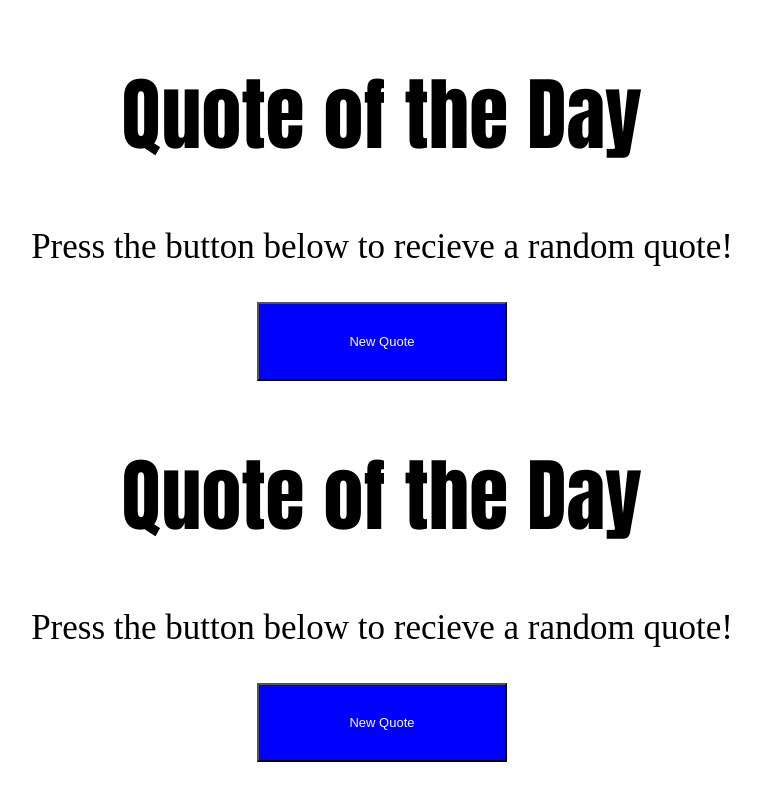
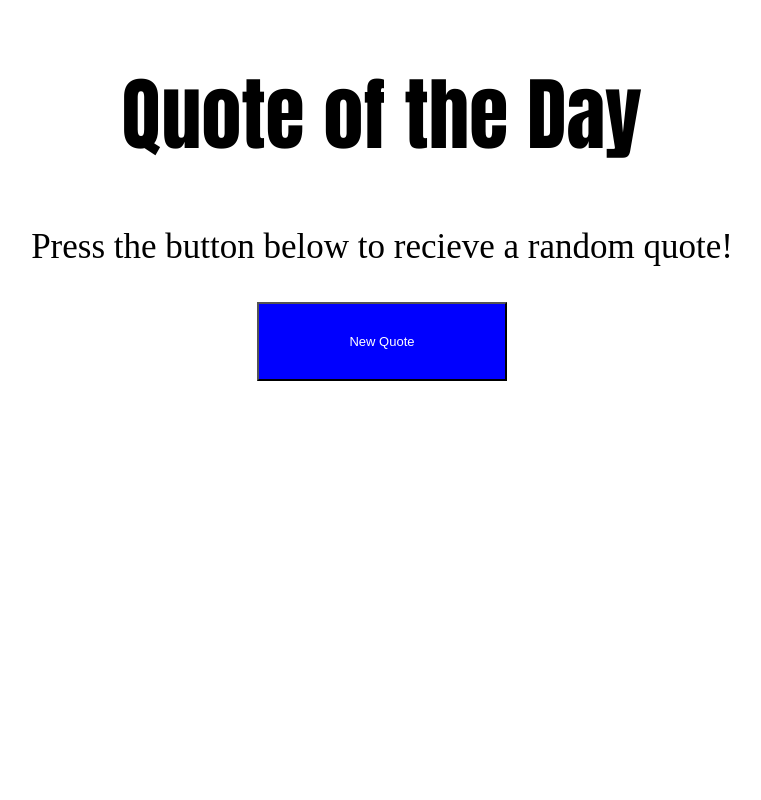
Before and after one commit to a3xd6/Quote, a plain HTML site: page index.html in a window 1280 px wide. Shown: the whole page, without its empty margins (258-1019 px from the left). Drawn offline with Linux system fonts and the light colour scheme.

Commit message:
delete commit

```diff
--- a/index.html
+++ b/index.html
@@ -15,13 +15,6 @@
       </div>
     </div>
 
-    <div class="parent">
-      <h1>Quote of the Day</h1>
-      <p>Press the button below to recieve a random quote!</p>
-      <button onclick="createRandomQuote();">New Quote</button>
-      <div id="quote">
-      </div>
-    </div>
     <script src="js/main.js"></script>
   </body>
 </html>
```
